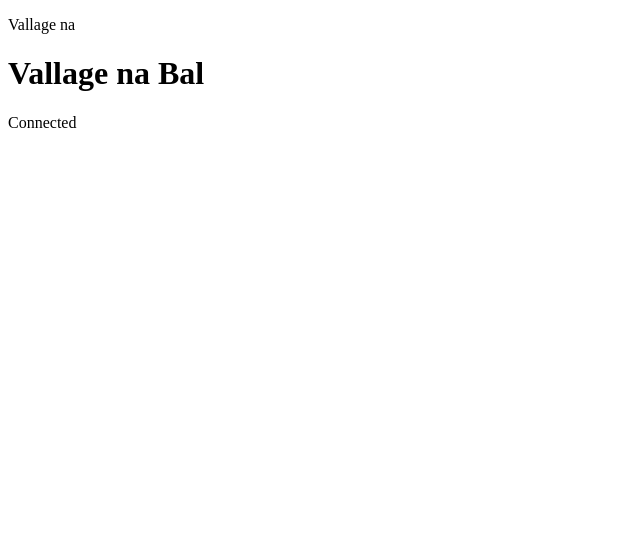
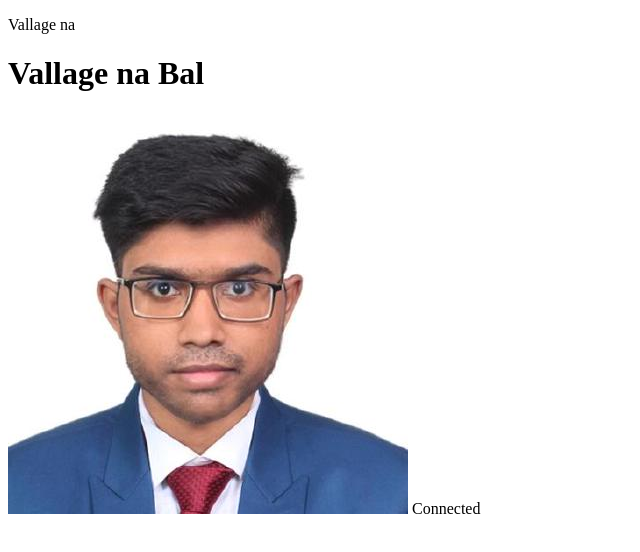
Before and after one commit to Tushardatta7/Office_1.project, a plain HTML site: page index.html in a window 1280 px wide. Shown: the whole page, without its empty margins (0-640 px from the left). Drawn offline with Linux system fonts and the light colour scheme.

Commit message:
addes pic

```diff
--- a/index.html
+++ b/index.html
@@ -9,6 +9,7 @@
 <body>
     <p id="root"></p>
     <H1 id="Pera"></H1>
+    <img src="Formal.jpg" alt="">
     <script src="script.js">
 
     </script>
```
Also changed, not shown: Formal.jpg (added).
